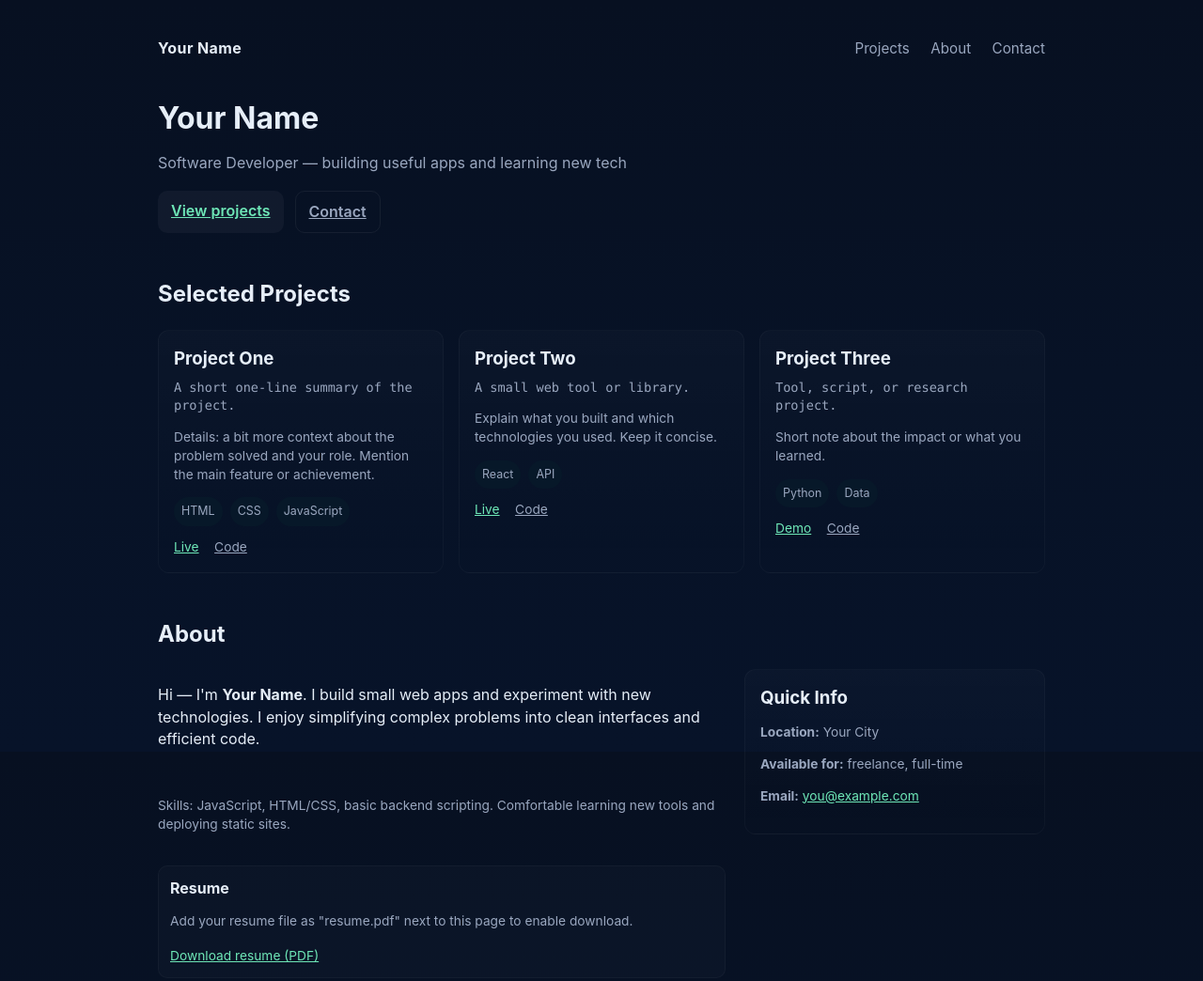
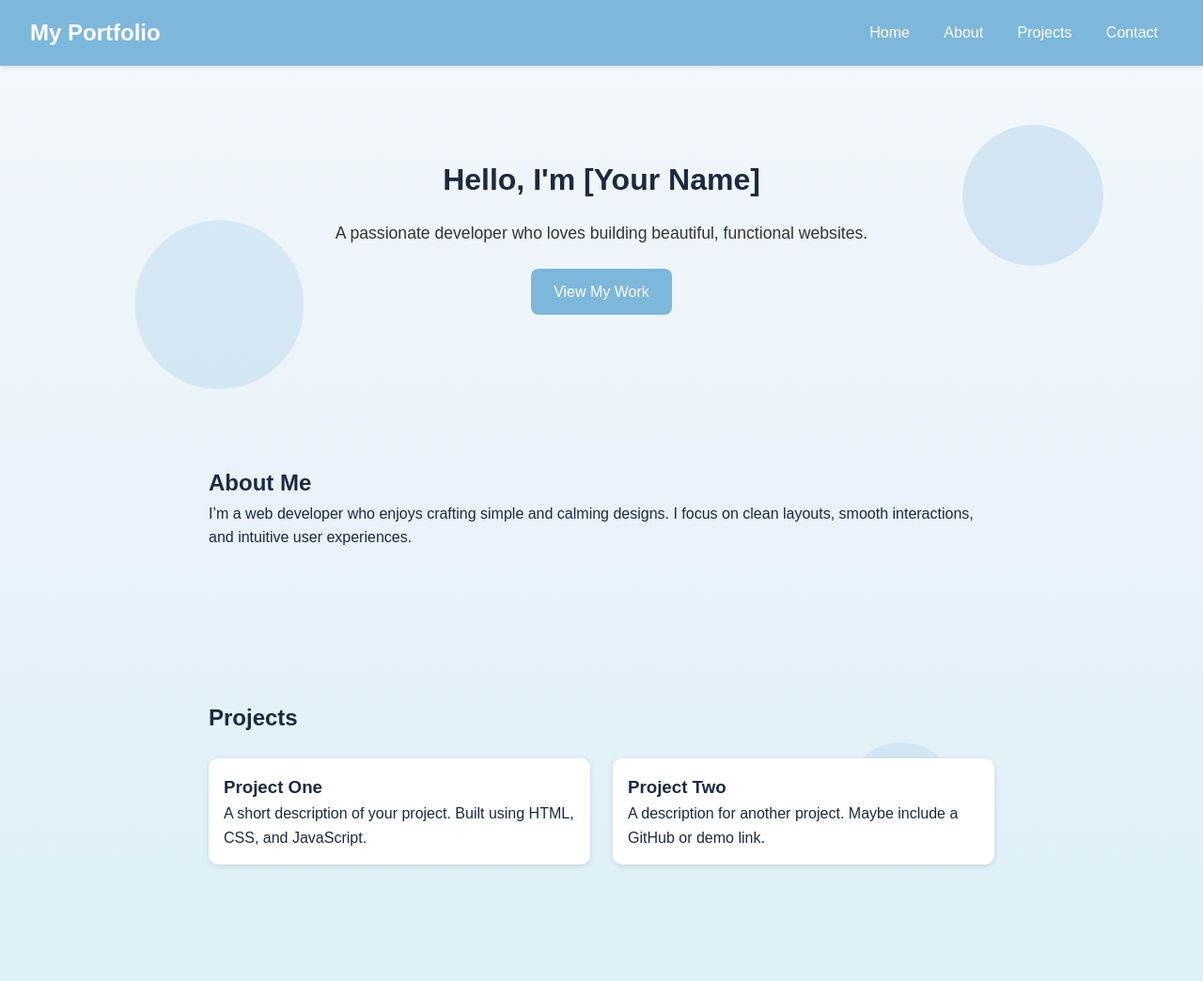
Before and after one commit to yrin-sys/yrin-sys.github.io, a plain HTML site: page index.html in a window 1280 px wide. Shown: the top 1044 px of the page at 94% size. Drawn offline with Linux system fonts and the light colour scheme.

Commit message:
Initial Portfolio

```diff
--- a/index.html
+++ b/index.html
@@ -1,219 +1,259 @@
-<!doctype html>
-
+<!DOCTYPE html>
 <html lang="en">
 <head>
-  <meta charset="utf-8" />
-  <meta name="viewport" content="width=device-width,initial-scale=1" />
-  <title>Your Name — Software Developer</title>
-  <meta name="description" content="Your Name — software developer. Projects, skills, and contact." />
+  <meta charset="UTF-8" />
+  <meta name="viewport" content="width=device-width, initial-scale=1.0" />
+  <title>My Portfolio</title>
   <style>
-    :root{
-      --bg:#0f1724; --card:#0b1220; --muted:#9aa7bf; --accent:#6ee7b7; --glass: rgba(255,255,255,0.04);
-      --radius:12px; --maxw:1000px;
-      --mono: ui-monospace, SFMono-Regular, Menlo, Monaco, "Roboto Mono", "Segoe UI Mono", monospace;
-      --sans: Inter, system-ui, -apple-system, "Segoe UI", Roboto, "Helvetica Neue", Arial;
+    :root {
+      --primary: #7db7dc;   /* calm blue */
+      --accent: #a3cde3;    /* light blue highlight */
+      --background: linear-gradient(180deg, #f3f8fb 0%, #d8ecf7 100%);
+      --text: #1b2a41;      /* dark blue-gray */
     }
-    *{box-sizing:border-box}
-    html,body{height:100%}
-    body{
-      margin:0;
-      font-family:var(--sans);
-      background:linear-gradient(180deg,#071021 0%, #071226 50%, #071329 100%);
-      color: #e6eef8;
-      -webkit-font-smoothing:antialiased;
-      -moz-osx-font-smoothing:grayscale;
-      line-height:1.45;
+
+    * {
+      margin: 0;
+      padding: 0;
+      box-sizing: border-box;
+      font-family: "Poppins", sans-serif;
+      scroll-behavior: smooth;
     }
-    .container{max-width:var(--maxw);margin:0 auto;padding:28px;}
-    header{display:flex;align-items:center;justify-content:space-between;padding:12px 0;}
-    .logo{font-weight:700;letter-spacing:0.4px}
-    nav a{color:var(--muted);margin-left:18px;text-decoration:none;font-size:0.95rem}
-    nav a:hover{color:var(--accent)}
-    .hero{display:flex;flex-direction:column;gap:18px;padding:28px 0}
-    .hero-inner{display:flex;flex-direction:column;gap:12px}
-    .name{font-size:2rem;font-weight:700}
-    .tag{color:var(--muted)}
-    .actions{display:flex;gap:12px;margin-top:6px}
-    .btn{
-      padding:10px 14px;border-radius:10px;border:0;cursor:pointer;font-weight:600;background:var(--glass);color:var(--accent)
+
+    body {
+      background: var(--background);
+      color: var(--text);
+      line-height: 1.6;
+      overflow-x: hidden;
+      position: relative;
+      min-height: 100vh;
     }
-    .btn.secondary{background:transparent;border:1px solid rgba(255,255,255,0.06);color:var(--muted)}
-    main{display:grid;gap:28px}
-    .cards{display:grid;grid-template-columns:repeat(auto-fit,minmax(240px,1fr));gap:16px}
-    .card{background:linear-gradient(180deg, rgba(255,255,255,0.02), transparent); padding:16px;border-radius:12px;border:1px solid rgba(255,255,255,0.03)}
-    .card h3{margin:0 0 8px 0}
-    .meta{font-family:var(--mono);color:var(--muted);font-size:0.85rem}
-    .tech{display:flex;flex-wrap:wrap;gap:8px;margin-top:10px}
-    .tag-pill{background:#071829;padding:6px 8px;border-radius:999px;font-size:0.78rem;color:var(--muted)}
-    .about{display:flex;gap:20px;flex-direction:column}
-    .two-col{display:grid;grid-template-columns:1fr 320px;gap:20px}
-    .resume{background:rgba(255,255,255,0.02);padding:12px;border-radius:10px;border:1px solid rgba(255,255,255,0.03)}
-    footer{padding:24px 0;color:var(--muted);font-size:0.9rem;display:flex;justify-content:space-between;align-items:center}
-    .social a{margin-left:12px;color:var(--muted);text-decoration:none}
-    .social a:hover{color:var(--accent)}
-    /* Contact form */
-    .contact-card{padding:16px;border-radius:12px;background:linear-gradient(180deg, rgba(255,255,255,0.02), transparent);border:1px solid rgba(255,255,255,0.03)}
-    input,textarea{width:100%;padding:10px;border-radius:8px;border:1px solid rgba(255,255,255,0.06);background:transparent;color:inherit;resize:none}
-    label{display:block;font-size:0.85rem;margin-bottom:6px;color:var(--muted)}
-    .small{font-size:0.86rem;color:var(--muted)}
-    /* Responsive */
-    @media (max-width:820px){
-      .two-col{grid-template-columns:1fr}
-      header{flex-direction:column;align-items:flex-start;gap:12px}
+
+    /* Floating background circles */
+    .bg-circle {
+      position: absolute;
+      border-radius: 50%;
+      background: rgba(125, 183, 220, 0.25);
+      animation: float 15s ease-in-out infinite;
+      z-index: 0;
+    }
+
+    @keyframes float {
+      0% { transform: translateY(0) translateX(0); opacity: 0.6; }
+      50% { transform: translateY(-40px) translateX(20px); opacity: 0.9; }
+      100% { transform: translateY(0) translateX(0); opacity: 0.6; }
+    }
+
+    header {
+      background: var(--primary);
+      color: white;
+      padding: 1rem 2rem;
+      display: flex;
+      justify-content: space-between;
+      align-items: center;
+      position: sticky;
+      top: 0;
+      z-index: 10;
+      box-shadow: 0 2px 6px rgba(0,0,0,0.1);
+      animation: slideDown 0.8s ease forwards;
+    }
+
+    @keyframes slideDown {
+      from { transform: translateY(-100%); opacity: 0; }
+      to { transform: translateY(0); opacity: 1; }
+    }
+
+    header h1 {
+      font-size: 1.5rem;
+      z-index: 2;
+    }
+
+    nav a {
+      color: white;
+      text-decoration: none;
+      margin: 0 1rem;
+      font-weight: 500;
+      position: relative;
+      z-index: 2;
+    }
+
+    nav a::after {
+      content: "";
+      position: absolute;
+      width: 0;
+      height: 2px;
+      left: 0;
+      bottom: -4px;
+      background: white;
+      transition: 0.3s;
+    }
+
+    nav a:hover::after {
+      width: 100%;
+    }
+
+    section {
+      padding: 5rem 2rem;
+      max-width: 900px;
+      margin: auto;
+      opacity: 0;
+      transform: translateY(40px);
+      transition: all 0.8s ease;
+      position: relative;
+      z-index: 2;
+    }
+
+    section.visible {
+      opacity: 1;
+      transform: translateY(0);
+    }
+
+    #home {
+      text-align: center;
+      padding-top: 6rem;
+    }
+
+    #home h2 {
+      font-size: 2rem;
+      margin-bottom: 1rem;
+      animation: fadeIn 1s ease forwards;
+    }
+
+    #home p {
+      font-size: 1.1rem;
+      color: #333;
+      animation: fadeIn 1.5s ease forwards;
+    }
+
+    @keyframes fadeIn {
+      from { opacity: 0; transform: translateY(20px); }
+      to { opacity: 1; transform: translateY(0); }
+    }
+
+    .btn {
+      display: inline-block;
+      background: var(--primary);
+      color: white;
+      padding: 0.75rem 1.5rem;
+      margin-top: 1.5rem;
+      border-radius: 8px;
+      text-decoration: none;
+      transition: transform 0.3s ease, background 0.3s ease;
+      animation: fadeIn 2s ease forwards;
+    }
+
+    .btn:hover {
+      background: var(--accent);
+      transform: translateY(-3px);
+    }
+
+    .projects {
+      display: grid;
+      grid-template-columns: repeat(auto-fit, minmax(250px, 1fr));
+      gap: 1.5rem;
+      margin-top: 1.5rem;
+    }
+
+    .project-card {
+      background: white;
+      padding: 1rem;
+      border-radius: 10px;
+      box-shadow: 0 2px 6px rgba(0, 0, 0, 0.1);
+      transition: transform 0.3s ease, box-shadow 0.3s ease;
+    }
+
+    .project-card:hover {
+      transform: translateY(-5px);
+      box-shadow: 0 4px 10px rgba(0,0,0,0.15);
+    }
+
+    footer {
+      background: var(--primary);
+      color: white;
+      text-align: center;
+      padding: 1rem;
+      margin-top: 3rem;
+      font-size: 0.9rem;
+      z-index: 2;
+      position: relative;
+    }
+
+    @media (max-width: 600px) {
+      header {
+        flex-direction: column;
+      }
+
+      nav a {
+        margin: 0.5rem;
+      }
     }
   </style>
 </head>
 <body>
-  <div class="container">
+  <!-- Floating background shapes -->
+  <div class="bg-circle" style="width: 180px; height: 180px; top: 20%; left: 10%; animation-delay: 0s;"></div>
+  <div class="bg-circle" style="width: 120px; height: 120px; top: 60%; left: 70%; animation-delay: 3s;"></div>
+  <div class="bg-circle" style="width: 200px; height: 200px; top: 80%; left: 20%; animation-delay: 6s;"></div>
+  <div class="bg-circle" style="width: 150px; height: 150px; top: 10%; left: 80%; animation-delay: 9s;"></div>
+
   <header>
-      <div class="logo">Your Name</div>
+    <h1>My Portfolio</h1>
     <nav>
+      <a href="#home">Home</a>
+      <a href="#about">About</a>
       <a href="#projects">Projects</a>
-        <a href="#about">About</a>
       <a href="#contact">Contact</a>
     </nav>
   </header>
 
-    <section class="hero" id="home">
-  <div class="hero-inner">
-    <div class="name">Your Name</div>
-    <div class="tag">Software Developer — building useful apps and learning new tech</div>
-    <div class="actions">
-      <a class="btn" href="#projects">View projects</a>
-      <a class="btn secondary" href="#contact">Contact</a>
-    </div>
-  </div>
-</section>
-
-<main>
-  <section id="projects">
-    <h2>Selected Projects</h2>
-    <div class="cards">
-      <article class="card">
-        <h3>Project One</h3>
-        <div class="meta">A short one-line summary of the project.</div>
-        <p class="small">Details: a bit more context about the problem solved and your role. Mention the main feature or achievement.</p>
-        <div class="tech">
-          <span class="tag-pill">HTML</span>
-          <span class="tag-pill">CSS</span>
-          <span class="tag-pill">JavaScript</span>
-        </div>
-        <div style="margin-top:10px">
-          <a href="#" class="small" style="margin-right:12px;color:var(--accent)">Live</a>
-          <a href="#" class="small" style="color:var(--muted)">Code</a>
-        </div>
-      </article>
-
-      <article class="card">
-        <h3>Project Two</h3>
-        <div class="meta">A small web tool or library.</div>
-        <p class="small">Explain what you built and which technologies you used. Keep it concise.</p>
-        <div class="tech">
-          <span class="tag-pill">React</span>
-          <span class="tag-pill">API</span>
-        </div>
-        <div style="margin-top:10px">
-          <a href="#" class="small" style="margin-right:12px;color:var(--accent)">Live</a>
-          <a href="#" class="small" style="color:var(--muted)">Code</a>
-        </div>
-      </article>
-
-      <article class="card">
-        <h3>Project Three</h3>
-        <div class="meta">Tool, script, or research project.</div>
-        <p class="small">Short note about the impact or what you learned.</p>
-        <div class="tech">
-          <span class="tag-pill">Python</span>
-          <span class="tag-pill">Data</span>
-        </div>
-        <div style="margin-top:10px">
-          <a href="#" class="small" style="margin-right:12px;color:var(--accent)">Demo</a>
-          <a href="#" class="small" style="color:var(--muted)">Code</a>
-        </div>
-      </article>
-    </div>
+  <section id="home" class="visible">
+    <h2>Hello, I'm [Your Name]</h2>
+    <p>A passionate developer who loves building beautiful, functional websites.</p>
+    <a href="#projects" class="btn">View My Work</a>
   </section>
 
   <section id="about">
-    <h2>About</h2>
-    <div class="two-col">
-      <div class="about">
-        <p>Hi — I'm <strong>Your Name</strong>. I build small web apps and experiment with new technologies. I enjoy simplifying complex problems into clean interfaces and efficient code.</p>
-        <p class="small">Skills: JavaScript, HTML/CSS, basic backend scripting. Comfortable learning new tools and deploying static sites.</p>
-        <div class="resume">
-          <strong>Resume</strong>
-          <p class="small">Add your resume file as "resume.pdf" next to this page to enable download.</p>
-          <p style="margin:0"><a href="resume.pdf" download class="small" style="color:var(--accent)">Download resume (PDF)</a></p>
+    <h2>About Me</h2>
+    <p>
+      I’m a web developer who enjoys crafting simple and calming designs.
+      I focus on clean layouts, smooth interactions, and intuitive user experiences.
+    </p>
+  </section>
+
+  <section id="projects">
+    <h2>Projects</h2>
+    <div class="projects">
+      <div class="project-card">
+        <h3>Project One</h3>
+        <p>A short description of your project. Built using HTML, CSS, and JavaScript.</p>
       </div>
+      <div class="project-card">
+        <h3>Project Two</h3>
+        <p>A description for another project. Maybe include a GitHub or demo link.</p>
       </div>
-
-      <aside>
-        <div class="card">
-          <h3>Quick Info</h3>
-          <p class="small"><strong>Location:</strong> Your City</p>
-          <p class="small"><strong>Available for:</strong> freelance, full-time</p>
-          <p class="small"><strong>Email:</strong> <a id="emailLink" href="mailto:you@example.com" style="color:var(--accent)">you@example.com</a></p>
-        </div>
-      </aside>
     </div>
   </section>
 
   <section id="contact">
     <h2>Contact</h2>
-    <div class="contact-card">
-      <form id="contactForm">
-        <label for="name">Name</label>
-        <input id="name" name="name" placeholder="Your name" required />
-
-        <label for="email">Email</label>
-        <input id="email" name="email" type="email" placeholder="you@example.com" required />
-
-        <label for="message">Message</label>
-        <textarea id="message" name="message" rows="5" placeholder="Brief message" required></textarea>
-
-        <div style="margin-top:12px;display:flex;gap:10px;align-items:center">
-          <button type="submit" class="btn">Send</button>
-          <div class="small" style="color:var(--muted)">Or email directly: <a href="mailto:you@example.com" style="color:var(--accent)">you@example.com</a></div>
-        </div>
-      </form>
-    </div>
+    <p>You can reach me at: <strong>your.email@example.com</strong></p>
   </section>
-</main>
 
   <footer>
-  <div class="small">© Your Name — Built with simple HTML/CSS/JS</div>
-  <div class="social">
-    <a href="#" title="GitHub">GitHub</a>
-    <a href="#" title="LinkedIn">LinkedIn</a>
-    <a href="#" title="Twitter">Twitter</a>
-  </div>
+    <p>© 2025 Your Name | Built with 💙</p>
   </footer>
-  </div>
+
   <script>
-    // Smooth scroll for internal links
-document.querySelectorAll('a[href^="#"]').forEach(a => {
-    a.addEventListener('click', e => {
-        const target =
-            document.querySelector(a.getAttribute('href'));
-        if (target) {
-            e.preventDefault();
-            target.scrollIntoView({ behavior: 'smooth', block: 'start' });
+    // fade-in on scroll
+    const sections = document.querySelectorAll("section");
+    const observer = new IntersectionObserver((entries) => {
+      entries.forEach(entry => {
+        if (entry.isIntersecting) {
+          entry.target.classList.add("visible");
         }
       });
-});
-
-// Contact form: open user's mail client with prefilled subject/body (no backend)
-document.getElementById('contactForm').addEventListener('submit', function (e) {
-    e.preventDefault();
-    const name = document.getElementById('name').value.trim();
-    const email = document.getElementById('email').value.trim();
-    const message = document.getElementById('message').value.trim();
-    const to = 'you@example.com'; // CHANGE this to your email
-    const subject = encodeURIComponent('Portfolio contact from ' + name);
-    const body = encodeURIComponent('Name: ' + name + '\\nEmail: ' + email + '\\n\\n' + message);
-    window.location.href = `mailto:${to}?subject=${subject}&body=${body}`;
-  });
+    }, { threshold: 0.2 });
+    sections.forEach(section => observer.observe(section));
   </script>
-
 </body>
 </html>
```
Lines whose indentation alone changed are shown as unchanged.
